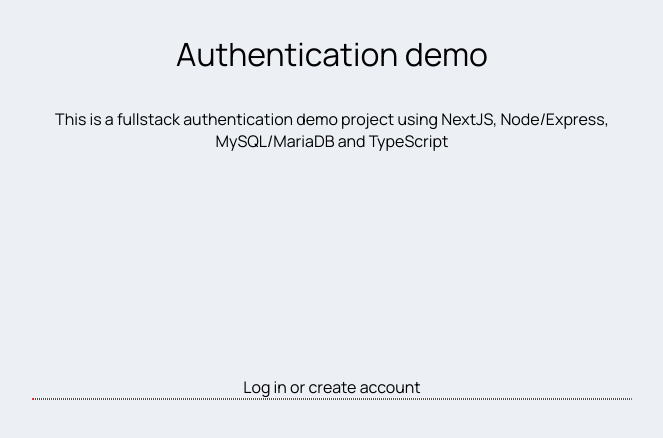
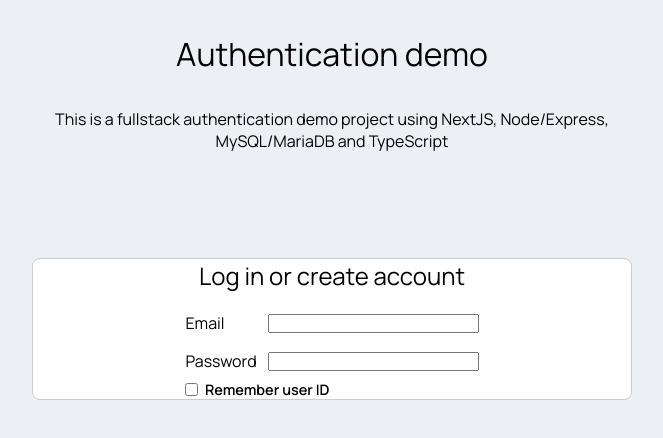
Before and after one commit to isaschlothauer/Web0th, a Next.js app in the folder frontend/: page / in a window 1280 px wide. Shown: the top 438 px of the page, without its empty margins (308-971 px from the left). Built offline with nearby package versions, Linux system fonts and the light colour scheme.

Commit message:
Login component created, input field added

```diff
--- /dev/null
+++ b/frontend/app/_components/formInput/index.module.css
@@ -0,0 +1,50 @@
+.form {
+  padding: 0 1em 0 1em;
+  display: flex;
+  justify-content: center;
+}
+
+.ulStyles {
+  list-style-type: none;
+}
+
+.listStyles {
+  display: flex;
+  align-items: center;
+  padding: 0.5em 0;
+  gap: 0.5em;
+}
+
+.inputFieldLabel {
+  width: 6.5em;
+  display: inline-block;
+}
+
+.inputFieldStyles, .checkboxContainer{
+  width: 100%;
+  max-width: 20em;
+}
+
+.checkboxContainer {
+  margin-top: 1em;
+  display: flex;
+  /* margin-left: 9.5em; */
+  margin: 0 auto 0 auto;
+  /* border: 1px dotted red; */
+  padding: 0 0.8em;
+}
+
+.checkboxContainer > input {
+  align-items: center;
+  justify-content: center;
+}
+
+.checkboxContainer > label {
+  /* margin-left: 0.5em; */
+  font-weight: 600;
+  font-size: 0.9em;
+}
+
+.checkboxLabel {
+  margin-left: 0.5em;
+}
--- a/frontend/app/_components/formInput/index.tsx
+++ b/frontend/app/_components/formInput/index.tsx
@@ -0,0 +1,38 @@
+"use client"
+
+import React, { useState } from 'react';
+import styles from './index.module.css'
+import { formDataInputs } from './inputFieldArray'
+
+interface FormDataProps {
+  email: string;
+  password: string;
+}
+
+export default function FormInput() {
+  const [formData, setFormData] = useState<FormDataProps>({
+    email: '',
+    password: ''
+  })
+  return (
+    <>
+      <form >
+        <div className={styles.form}>
+          <ul className={styles.ulStyles}>
+            {formDataInputs.map((element) => (
+              <li key={element.id} className={styles.listStyles}>
+                <label htmlFor={element.label} className={styles.inputFieldLabel} >{element.input}</label>
+                <input id={element.label}  name={element.label}  className={styles.inputFieldStyles} type={element.type} />
+              </li>
+            ))}
+          </ul>
+        </div>
+        <div className={styles.checkboxContainer}>
+          <input type="checkbox" id="test" name="test"/>
+          <label htmlFor="test" className={styles.checkboxLabel}>Remember user ID</label>
+        </div>
+
+      </form>
+    </>
+  )
+}
--- /dev/null
+++ b/frontend/app/_components/formInput/inputFieldArray.ts
@@ -0,0 +1,21 @@
+export interface FormDataInputProps {
+  id: number;
+  input: string;
+  label: string;
+  type: string;
+}
+
+export const formDataInputs: FormDataInputProps[] = [
+  {
+    id: 0,
+    input: "Email",
+    label: "email",
+    type: "text"
+  },
+  {
+    id: 1,
+    input: "Password",
+    label: "password",
+    type: "password"
+  }
+]
--- a/frontend/app/page.module.css
+++ b/frontend/app/page.module.css
@@ -34,11 +34,19 @@
 
 .loginText {
   text-align: center;
+  margin: 1em 0 0.5em 0;
 }
 
 .loginContainer {
   font-weight: 400;
-  border: 1px dotted red;
   background-color: var(--login-bg-color);
-  border-radius: 1em;
+  border-radius: 0.5em;
+  border: 1px solid rgb(204, 204, 204);
 }
+
+.authText {
+  font-weight: 400;
+  font-size: 1.5em;
+  text-align: center;
+  margin-bottom: 0.5em;
+}
--- a/frontend/app/page.tsx
+++ b/frontend/app/page.tsx
@@ -1,5 +1,6 @@
-import Image from "next/image";
 import styles from "./page.module.css";
+
+import FormInput from './_components/formInput'
 
 export default function Home() {
   return (
@@ -13,13 +14,12 @@
         <main className={styles.main}>
 
           <div className={styles.authContainer}>
-            <p className={styles.loginText}>Log in or create account</p>
             <div className={styles.loginContainer}>
-              <div className={styles.authPass}>
-
-
+              <div className={styles.authText}>
+                Log in or create account
               </div>
-
+              {/* <p className={styles.loginText}></p> */}
+              <FormInput />
             </div>
           </div>
         </main>
```
